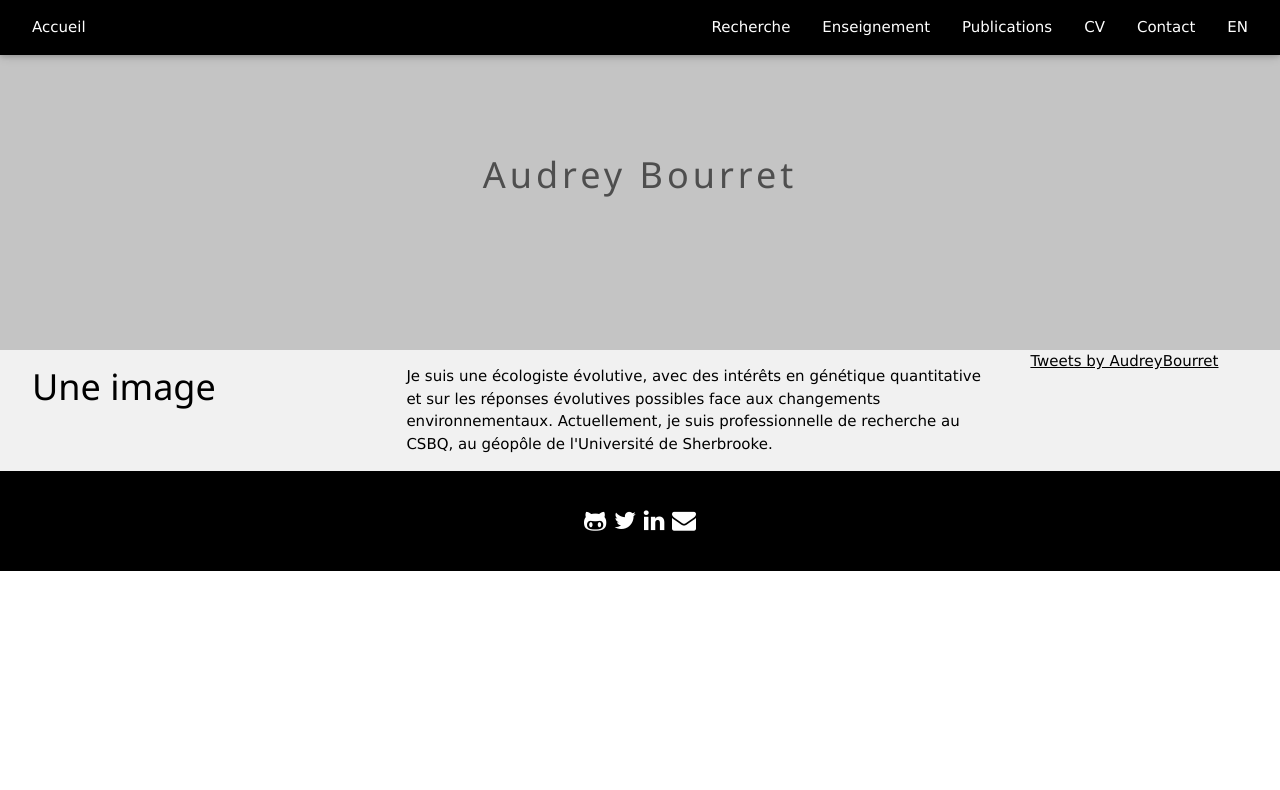
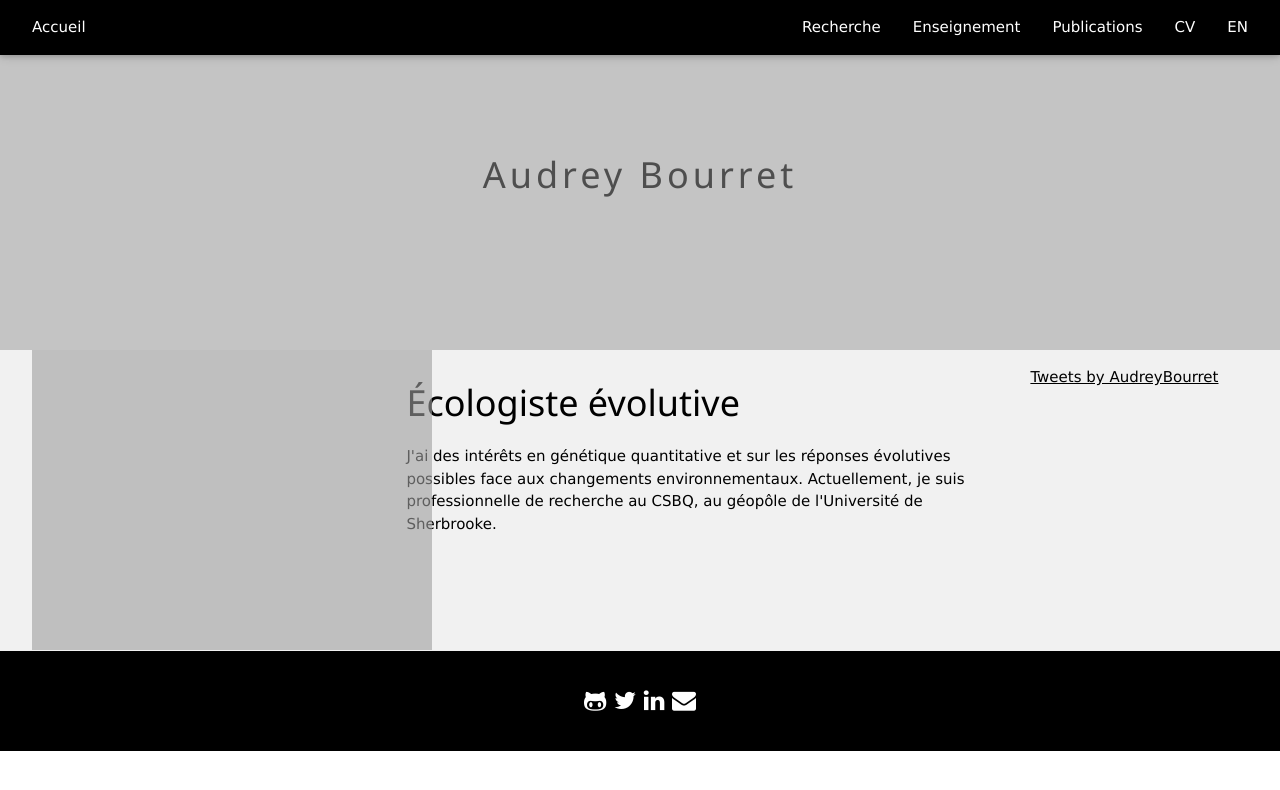
Before and after one commit to biodray/biodray.github.io, a Jekyll site: the page built from index.fr.html, in a window 1280 px wide. Shown: the top 790 px of the page. Built offline with Jekyll 4.4.1, drawn with Linux system fonts in a browser that asks for light colours; comment, search, counter and statistics services are not loaded.

Commit message:
New upload

```diff
--- a/_layouts/default.fr.html
+++ b/_layouts/default.fr.html
@@ -5,8 +5,7 @@
   <meta charset="utf-8">
   <meta name="viewport" content="width=device-width, initial-scale=1">
   <link rel="stylesheet" href="https://www.w3schools.com/w3css/4/w3.css">
-<link rel="stylesheet" href="https://fonts.googleapis.com/css?family=Lato">
-<link rel="stylesheet" href="https://cdnjs.cloudflare.com/ajax/libs/font-awesome/4.7.0/css/font-awesome.min.css">
+  <link rel="stylesheet" href="https://cdnjs.cloudflare.com/ajax/libs/font-awesome/4.7.0/css/font-awesome.min.css">
 </head>
 <body>
 
@@ -19,7 +18,6 @@
              <a href="/teaching/index.html" class="w3-bar-item w3-button">Enseignement</a>
              <a href="/publications/index.html" class="w3-bar-item w3-button">Publications</a>
              <a href="/assets/files/CV.pdf" class="w3-bar-item w3-button">CV</a>
-             <a href="/contact" class="w3-bar-item w3-button">Contact</a>
              <a href="/index.html" class="w3-bar-item w3-button">EN</a>
           </div>
      </div>
--- a/_layouts/default.html
+++ b/_layouts/default.html
@@ -5,7 +5,7 @@
   <meta charset="utf-8">
   <meta name="viewport" content="width=device-width, initial-scale=1">
   <link rel="stylesheet" href="https://www.w3schools.com/w3css/4/w3.css">
-  <link rel="stylesheet" href="/lib/w3-theme-cyan.css">
+  <link rel="stylesheet" href="https://cdnjs.cloudflare.com/ajax/libs/font-awesome/4.7.0/css/font-awesome.min.css">
 </head>
 <body>
 
@@ -18,7 +18,6 @@
              <a href="/teaching/index.html" class="w3-bar-item w3-button">Teaching</a>
              <a href="/publications/index.html" class="w3-bar-item w3-button">Publications</a>
              <a href="/assets/files/CV.pdf" class="w3-bar-item w3-button">CV</a>
-             <a href="/contact/index.html" class="w3-bar-item w3-button">Contact</a>
              <a href="/index.fr.html" class="w3-bar-item w3-button">FR</a>
           </div>
      </div>
--- a/index.fr.html
+++ b/index.fr.html
@@ -7,14 +7,15 @@ title: Audrey Bourret
     <div class="w3-row">
 
     	<div class="w3-col w3-container" style="width:30%">
-     		<h1> Une image </h1>
+     		<img src="https://biodray.github.io/assets/img/myself.JPG" alt="Myself" class="w3-opacity">
     	</div>
 
-    	<div class="w3-col w3-container" style="width:50%">
-  			<p>Je suis une écologiste évolutive, avec des intérêts en génétique quantitative et sur les réponses évolutives possibles face aux changements environnementaux. Actuellement, je suis professionnelle de recherche au CSBQ, au géopôle de l'Université de Sherbrooke. </p>
+    	<div class="w3-col w3-container w3-padding-16" style="width:50%">
+      		<h1> Écologiste évolutive </h1>
+  			<p> J'ai des intérêts en génétique quantitative et sur les réponses évolutives possibles face aux changements environnementaux. Actuellement, je suis professionnelle de recherche au CSBQ, au géopôle de l'Université de Sherbrooke. </p>
   		</div>
 
-    	<div class="w3-col w3-container" style="width:20%">
+    	<div class="w3-col w3-container w3-padding-16" style="width:20%">
      		<a class="twitter-timeline" height = 800 href="https://twitter.com/AudreyBourret?ref_src=twsrc%5Etfw">Tweets by AudreyBourret</a> <script async src="https://platform.twitter.com/widgets.js" charset="utf-8"></script>
     	</div>
 
```
Also changed, not shown: contact/index.html (deleted, +0 -19 lines), index.html (+17 -2 lines), assets/img/Myself.png (added), 2 other files.
